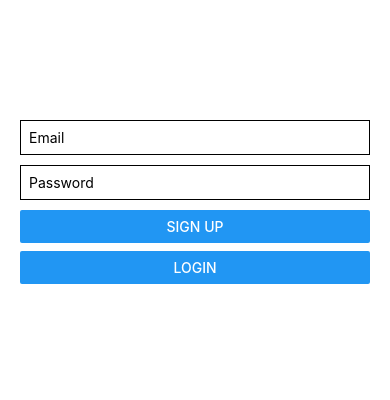
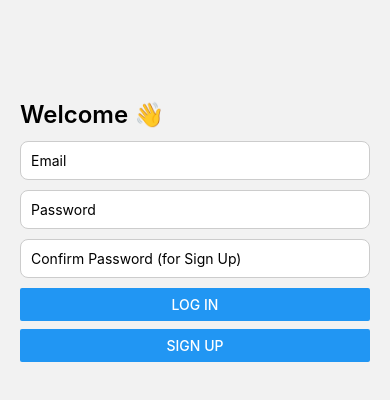
Before and after one commit to jackhood265/DormDate, a React Native app: screen / in a window 390 px wide. Shown: the top 400 px of the page. Built offline with nearby package versions, Linux system fonts and the light colour scheme; no server answers.

Commit message:
Auth + Home flow with navigation, better error handling

```diff
--- a/App.tsx
+++ b/App.tsx
@@ -1,52 +1,220 @@
-import React, { useState } from "react";
-import { View, TextInput, Button, Text } from "react-native";
+// App.tsx
+import React, { useEffect, useState } from "react";
+import {
+  View,
+  Text,
+  TextInput,
+  Button,
+  ActivityIndicator,
+  StyleSheet,
+  Alert,
+  KeyboardAvoidingView,
+  Platform,
+} from "react-native";
+import { NavigationContainer } from "@react-navigation/native";
+import { createNativeStackNavigator } from "@react-navigation/native-stack";
+import {
+  onAuthStateChanged,
+  signOut,
+  createUserWithEmailAndPassword,
+  signInWithEmailAndPassword,
+} from "firebase/auth";
+import { FirebaseError } from "firebase/app"; // ← move here
 import { auth } from "./firebase/config";
-import { createUserWithEmailAndPassword, signInWithEmailAndPassword } from "firebase/auth";
 
-export default function App() {
+type RootStackParamList = { Auth: undefined; Home: undefined };
+const Stack = createNativeStackNavigator<RootStackParamList>();
+
+const getFriendlyErrorMessage = (error: FirebaseError): string => {
+  switch (error.code) {
+    case "auth/email-already-in-use":
+      return "This email is already in use. Try logging in or use a different email.";
+    case "auth/invalid-email":
+      return "The email address is not valid.";
+    case "auth/operation-not-allowed":
+      return "Email/password sign-in is not enabled.";
+    case "auth/weak-password":
+      return "The password is too weak (min 6 characters).";
+    case "auth/user-not-found":
+    case "auth/wrong-password":
+      return "Invalid email or password.";
+    case "auth/user-disabled":
+      return "This account has been disabled.";
+    case "auth/network-request-failed":
+      return "Network error. Please check your connection.";
+    default:
+      return "Something went wrong. Please try again.";
+  }
+};
+
+function AuthScreen() {
   const [email, setEmail] = useState("");
   const [password, setPassword] = useState("");
+  const [confirmPassword, setConfirmPassword] = useState("");
+  const [loggingIn, setLoggingIn] = useState(false);
+  const [signingUp, setSigningUp] = useState(false);
   const [message, setMessage] = useState("");
 
   const handleSignUp = async () => {
+    setMessage("");
+    const e = email.trim().toLowerCase();
+    if (!e || !password || !confirmPassword) {
+      Alert.alert("Input Error", "Please fill in all fields.");
+      return;
+    }
+    if (password !== confirmPassword) {
+      Alert.alert("Password Mismatch", "Passwords do not match.");
+      return;
+    }
+    if (password.length < 6) {
+      Alert.alert("Weak Password", "Password should be at least 6 characters.");
+      return;
+    }
+
+    setSigningUp(true);
     try {
-      await createUserWithEmailAndPassword(auth, email, password);
-      setMessage("Account created!");
-    } catch (error: any) {
-      setMessage(String(error?.message ?? error));
+      await createUserWithEmailAndPassword(auth, e, password);
+      setMessage("Account created successfully!");
+    } catch (err) {
+      const firebaseError = err as FirebaseError;
+      console.warn("SignUp error:", firebaseError); // log raw
+      Alert.alert("Sign Up Error", getFriendlyErrorMessage(firebaseError));
+    } finally {
+      setSigningUp(false);
     }
   };
 
   const handleLogin = async () => {
+    setMessage("");
+    const e = email.trim().toLowerCase();
+    if (!e || !password) {
+      Alert.alert("Input Error", "Please enter your email and password.");
+      return;
+    }
+
+    setLoggingIn(true);
     try {
-      await signInWithEmailAndPassword(auth, email, password);
-      setMessage("Logged in!");
-    } catch (error: any) {
-      setMessage(String(error?.message ?? error));
+      await signInWithEmailAndPassword(auth, e, password);
+      setMessage("Logged in successfully!");
+    } catch (err) {
+      const firebaseError = err as FirebaseError;
+      console.warn("Login error:", firebaseError);
+      Alert.alert("Login Error", getFriendlyErrorMessage(firebaseError));
+    } finally {
+      setLoggingIn(false);
     }
   };
 
   return (
-    <View style={{ padding: 20, marginTop: 100 }}>
+    <KeyboardAvoidingView
+      style={{ flex: 1 }}
+      behavior={Platform.select({ ios: "padding", android: undefined })}
+    >
+      <View style={styles.container}>
+        <Text style={styles.title}>Welcome 👋</Text>
+
         <TextInput
           placeholder="Email"
+          autoCapitalize="none"
+          keyboardType="email-address"
+          autoComplete="email"
+          textContentType="emailAddress"
           value={email}
           onChangeText={setEmail}
-        autoCapitalize="none"
-        keyboardType="email-address"
-        style={{ borderWidth: 1, marginBottom: 10, padding: 8 }}
+          style={styles.input}
         />
         <TextInput
           placeholder="Password"
+          secureTextEntry
           value={password}
           onChangeText={setPassword}
+          autoComplete="password"
+          textContentType="password"
+          style={styles.input}
+        />
+        <TextInput
+          placeholder="Confirm Password (for Sign Up)"
           secureTextEntry
-        style={{ borderWidth: 1, marginBottom: 10, padding: 8 }}
+          value={confirmPassword}
+          onChangeText={setConfirmPassword}
+          autoComplete="password"
+          textContentType="password"
+          style={styles.input}
         />
-      <Button title="Sign Up" onPress={handleSignUp} />
+
+        <Button title={loggingIn ? "Logging In..." : "Log In"} onPress={handleLogin} disabled={loggingIn || signingUp} />
         <View style={{ height: 8 }} />
-      <Button title="Login" onPress={handleLogin} />
-      <Text style={{ marginTop: 20 }}>{message}</Text>
+        <Button title={signingUp ? "Signing Up..." : "Sign Up"} onPress={handleSignUp} disabled={loggingIn || signingUp} />
+
+        {!!message && <Text style={styles.message}>{message}</Text>}
+
+        {(loggingIn || signingUp) && (
+          <ActivityIndicator size="large" style={styles.activityIndicator} />
+        )}
+      </View>
+    </KeyboardAvoidingView>
+  );
+}
+
+function HomeScreen() {
+  return (
+    <View style={styles.container}>
+      <Text style={styles.title}>You’re in ✅</Text>
+      <Text style={styles.homeText}>
+        This is your app’s “home”. Next, add tabs/screens for Feed, Matches, Messages, and Profile.
+      </Text>
+      <Button title="Sign Out" onPress={() => signOut(auth)} />
     </View>
   );
 }
+
+export default function App() {
+  const [initializing, setInitializing] = useState(true);
+  const [isAuthed, setIsAuthed] = useState(false);
+
+  useEffect(() => {
+    const unsub = onAuthStateChanged(auth, (user) => {
+      setIsAuthed(!!user);
+      if (initializing) setInitializing(false);
+    });
+    return unsub;
+  }, [initializing]);
+
+  if (initializing) {
+    return (
+      <View style={styles.centeredView}>
+        <ActivityIndicator size="large" />
+        <Text style={{ marginTop: 10 }}>Loading user session...</Text>
+      </View>
+    );
+  }
+
+  return (
+    <NavigationContainer>
+      <Stack.Navigator screenOptions={{ headerShown: false }}>
+        {isAuthed ? (
+          <Stack.Screen name="Home" component={HomeScreen} />
+        ) : (
+          <Stack.Screen name="Auth" component={AuthScreen} />
+        )}
+      </Stack.Navigator>
+    </NavigationContainer>
+  );
+}
+
+const styles = StyleSheet.create({
+  container: { flex: 1, padding: 20, marginTop: 80 },
+  centeredView: { flex: 1, justifyContent: "center", alignItems: "center" },
+  title: { fontSize: 24, fontWeight: "600", marginBottom: 12 },
+  input: {
+    borderWidth: 1,
+    borderColor: "#ccc",
+    marginBottom: 10,
+    padding: 10,
+    borderRadius: 8,
+    backgroundColor: "#fff",
+  },
+  message: { marginTop: 16, color: "green" },
+  activityIndicator: { marginTop: 20 },
+  homeText: { marginBottom: 20, fontSize: 16, lineHeight: 24 },
+});
```
Lines whose indentation alone changed are shown as unchanged.
